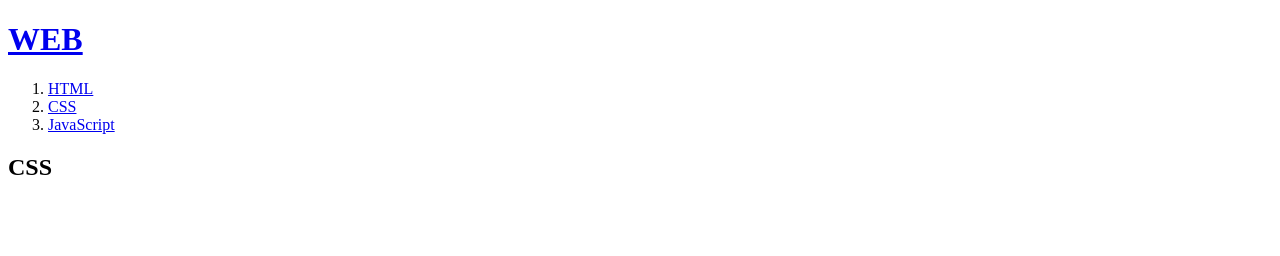
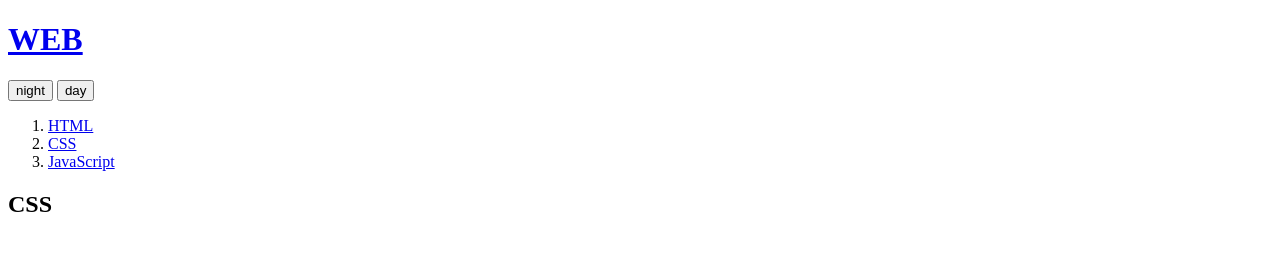
Before and after one commit to hshs0510/webtizen_study, a plain HTML site: page 2.html in a window 1280 px wide. Shown: the top 256 px of the page. Drawn offline with Linux system fonts and the light colour scheme.

Commit message:
Update 2.html

```diff
--- a/2.html
+++ b/2.html
@@ -7,6 +7,14 @@
 </head>
 <body>
     <h1><a href="index.html">WEB</a></h1>
+    <input type="button" value="night" onclick=
+    "document.querySelector('body').style.backgroundColor='black';
+    document.querySelector('body').style.color='white';
+    ">
+    <input type="button" value="day" onclick=
+    "document.querySelector('body').style.backgroundColor='white';
+    document.querySelector('body').style.color='black';
+    ">
 <ol>
     <li><a href="1.html">  HTML        </a></li>
     <li><a href="2.html">  CSS         </a></li>
```
